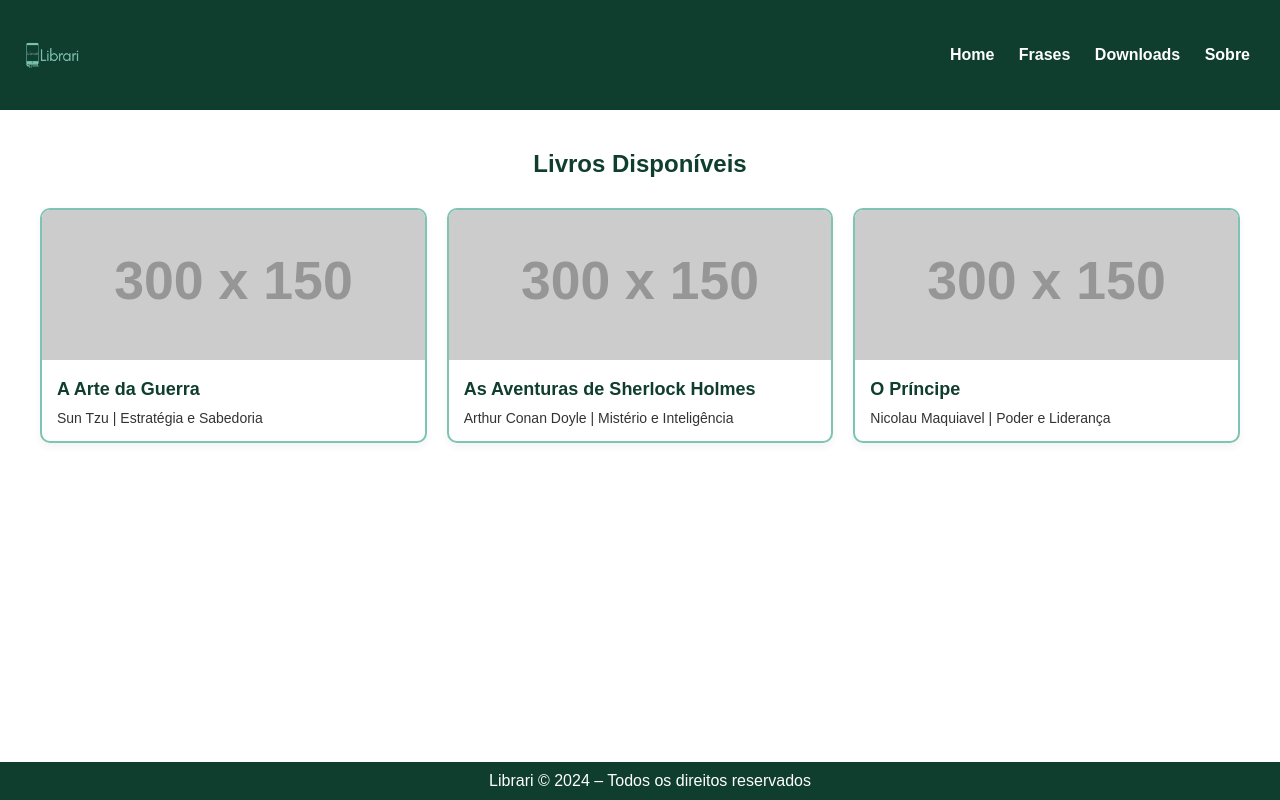
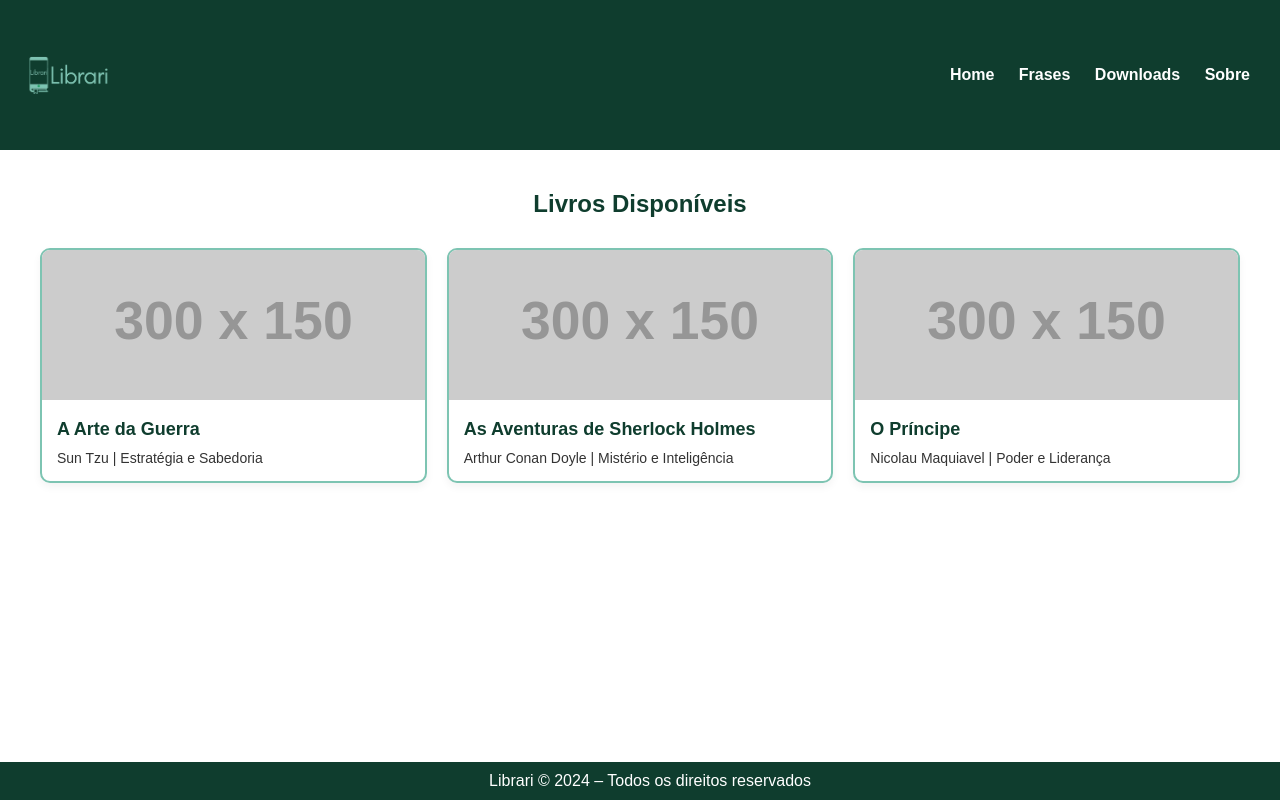
Before and after one commit to JamysonSantos/Librari.app, a plain HTML site: page index.html in a window 1280 px wide. Drawn offline with Linux system fonts and the light colour scheme; placeholder pictures from the web are drawn by us; a web font is replaced by a local one.

Commit message:
Update index.html

```diff
--- a/index.html
+++ b/index.html
@@ -10,7 +10,7 @@
     <link href="https://api.fontshare.com/v2/css?f[]=glacial-indifference@400,700&display=swap" rel="stylesheet">
 
     <!-- Favicon -->
-    <link rel="icon" href="favico.png" type="image/png">
+    <link rel="icon" href="favicon.png" type="image/png">
 
     <style>
         :root {
@@ -39,7 +39,7 @@
         }
 
         header img {
-            height: 80px; /* Logo aumentada */
+            height: 120px; /* Logo aumentada */
         }
 
         nav a {
```
